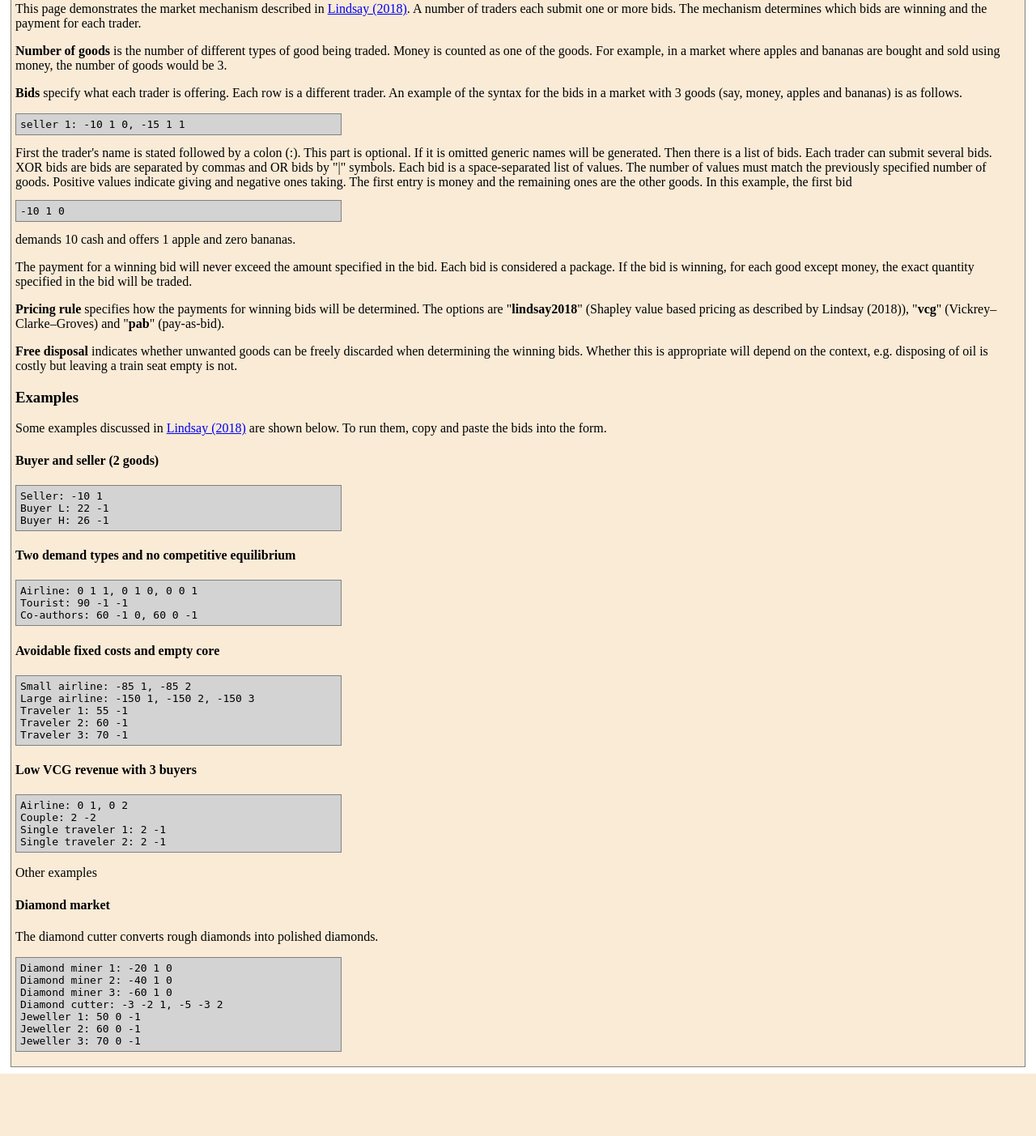
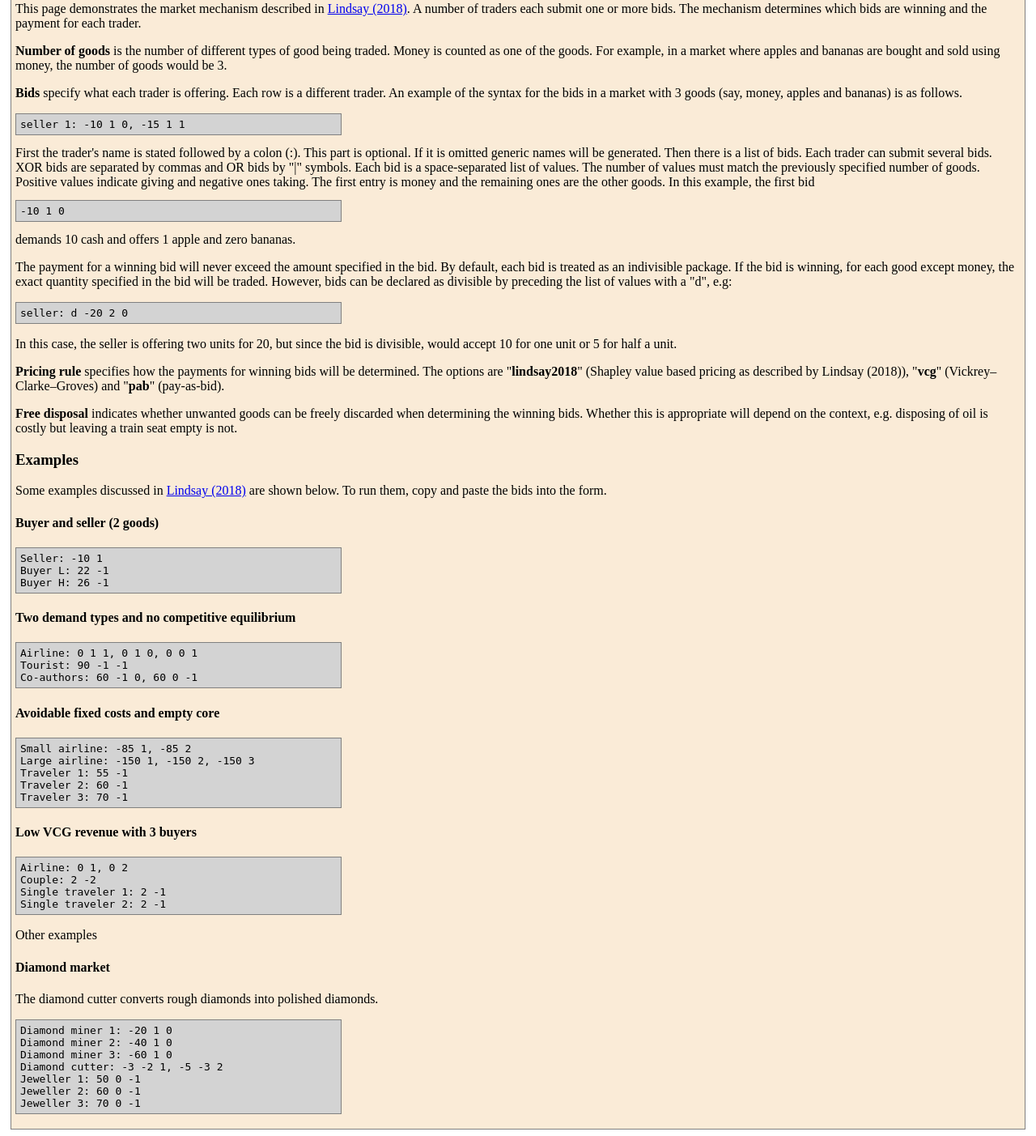
Before and after one commit to luke777/marketdesign, a Flask app: page /txt in a window 1280 px wide. Shown: the part 451-1854 px from the top of the page at 81% size. Before the commit the page ends 1777 px from the top, so only its background shows below. Run offline with Flask 2, Linux system fonts and the light colour scheme.

Commit message:
Update documentation and results table for divisible bids

```diff
--- a/app.py
+++ b/app.py
@@ -113,13 +113,18 @@ def build_result(solution):
         bids = []
         model['sum_payments'] += solution.payments.get(bidder.name, 0)
         for bid in bidder.bids:
-            bid_str = '['
+            winning = bid.winning > 0
+            bid_str = ''
+            if bid.winning < 1 and winning:
+                # Bid is partially winning.
+                bid_str += str(bid.winning)
+            bid_str += '['
             bid_str += str(bid.v)
             for good in goods:
                 bid_str += ', '
                 bid_str += str(bid.q.get(good, 0))
             bid_str += ']'
-            winning = bid.winning > 0
+
             bids.append({'quantities': bid_str, 'winning': winning})
             bidder_model = {'name': bidder.name, 'bids': bids}
             if bidder.name in solution.surplus_shares.keys():
--- a/web/templates/market.html
+++ b/web/templates/market.html
@@ -44,7 +44,7 @@
         (say, money, apples and bananas) is as follows.</p>
     <pre>seller 1: -10 1 0, -15 1 1</pre>
     First the trader's name is stated followed by a colon (:). This part is optional. If it is omitted generic names
-    will be generated. Then there is a list of bids. Each trader can submit several bids. XOR bids are bids are
+    will be generated. Then there is a list of bids. Each trader can submit several bids. XOR bids are
     separated by commas and OR bids by "|" symbols.
     Each bid is a space-separated list of values. The number of values must match the previously specified number of
     goods. Positive values indicate giving and negative ones taking.
@@ -53,10 +53,12 @@
     demands 10 cash and offers 1 apple and zero bananas.
 
     <p>The payment for a winning bid will never exceed the amount specified in the bid.
-    Each bid is considered a package. If the bid
+    By default, each bid is treated as an indivisible package. If the bid
     is winning, for each good except money, the exact quantity specified in the
-    bid will be traded.
+    bid will be traded.  However, bids can be declared as divisible by preceding the list of values with a "d", e.g:
     </p>
+    <pre>seller: d -20 2 0</pre>
+    <p>In this case, the seller is offering two units for 20, but since the bid is divisible, would accept 10 for one unit or 5 for half a unit.</p>
 
     <p><b>Pricing rule</b> specifies how the payments for winning bids will be determined. The options are "<b>lindsay2018</b>"
         (Shapley value based pricing as described by Lindsay (2018)), "<b>vcg</b>" (Vickrey–Clarke–Groves) and
```
